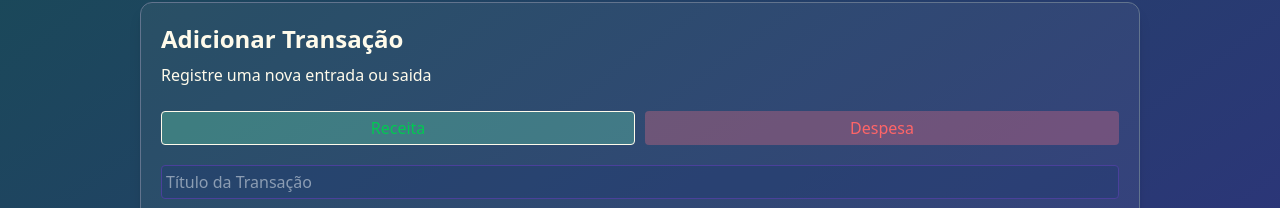
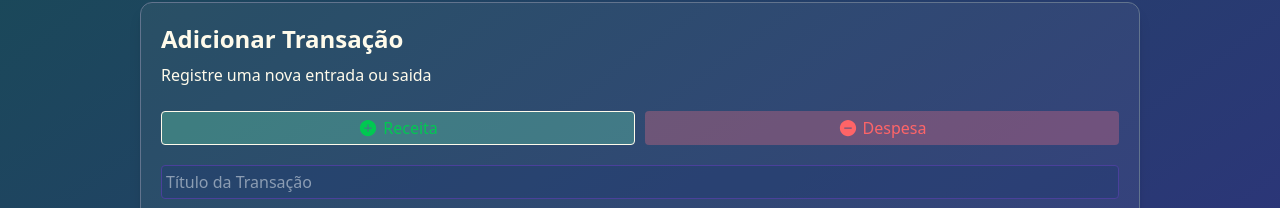
Before and after one commit to josehenriquedasilva/App-de-Finan-as, a React (Vite) app: page / in a window 1280 px wide. Shown: the part 348-556 px from the top of the page. Built offline with nearby package versions, Linux system fonts and the light colour scheme.

Commit message:
Atualização

```diff
--- a/componentes/Add_transacao.jsx
+++ b/componentes/Add_transacao.jsx
@@ -1,4 +1,5 @@
 import { useState } from "react";
+import { IoRemoveCircleSharp, IoAddCircleSharp } from "react-icons/io5";
 
 function Add_transacao({transacaoAdd, calculandoTransacoes}) {
     const [tituloTransacao, setTituloTransacao] = useState("");
@@ -21,10 +22,12 @@ function Add_transacao({transacaoAdd, calculandoTransacoes}) {
                 <div className="flex flex-col gap-5">
                     <section className="flex gap-2.5">
                         <button className={`flex items-center justify-center w-1/2 h-8.5 text-center text-green-500 font-medium bg-quarta rounded-sm p-1 hover:bg-oitava hover:text-green-300 duration-250 cursor-pointer ${tipoTransacao ? 'border border-amber-50' : ''}`} onClick={() => setTipoTransacao(true)}>
+                            <IoAddCircleSharp className="size-5 mr-[5px]"/>
                             Receita
                         </button>
 
                         <button className={`flex items-center justify-center w-1/2 text-cente font-medium text-red-400 bg-quinta rounded-sm hover:bg-nona hover:text-red-300 duration-250 cursor-pointer ${tipoTransacao ? '' : 'border border-amber-50'}`} onClick={() => setTipoTransacao(false)}>
+                            <IoRemoveCircleSharp className="size-5 mr-[5px]"/>
                             Despesa
                         </button>
                     </section>
--- a/package.json
+++ b/package.json
@@ -12,6 +12,7 @@
   "dependencies": {
     "react": "^19.0.0",
     "react-dom": "^19.0.0",
+    "react-icons": "^5.5.0",
     "tailwindcss": "^4.1.5"
   },
   "devDependencies": {
```
Also changed, not shown: 1 other file (tests, documents, lock files or other folders).
